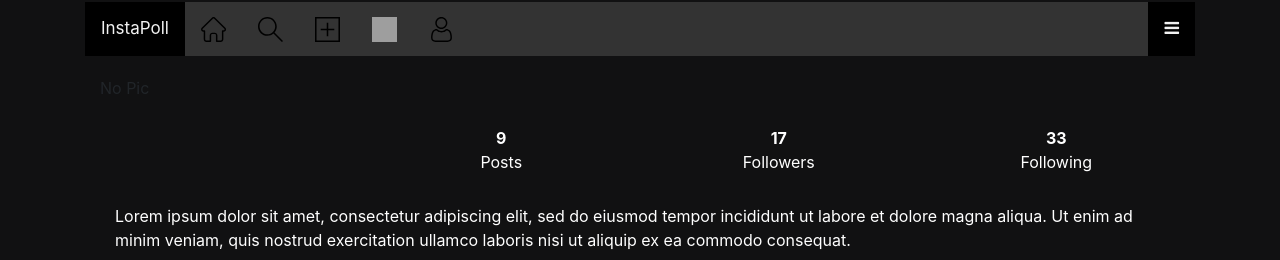
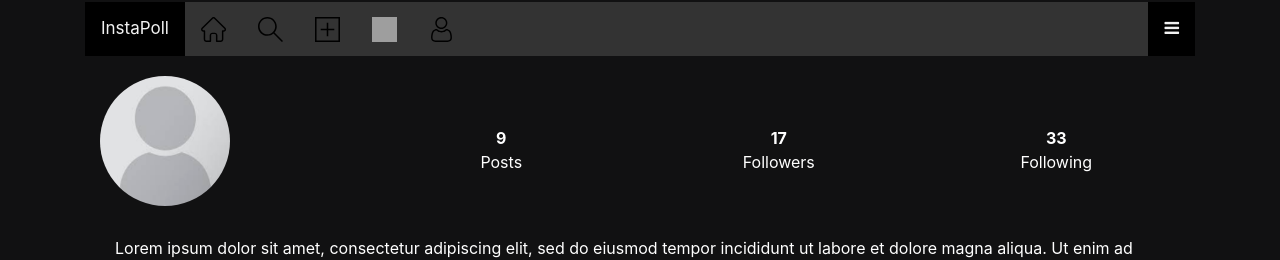
Before and after one commit to jessicahojh/easy_poll, a React (Create React App) app in the folder client/: page / in a window 1280 px wide. Shown: the part 202-462 px from the top of the page. Built offline with nearby package versions, Linux system fonts and the light colour scheme; no server answers; grey boxes are pictures that could not be loaded.

Commit message:
created default pic for users without a profile pic

```diff
--- a/client/src/components/ProfilePic.jsx
+++ b/client/src/components/ProfilePic.jsx
@@ -1,18 +1,18 @@
 import React from 'react';
 import { useSelector } from 'react-redux';
-import pic from '../static/my_pic.jpg';
+import defaultPic from '../static/defaultPic.jpg';
 
 const ProfilePic = () => {
 
     const user = useSelector((state) => state.users.user);
 
-    if (user) {
+    if (user && user.photo !== "") {
         return (
             <img src={`/uploads/${user.photo}`} alt="profilepic" className='pic'/>
         )
     } else {
         return (
-            <div>No Pic</div>
+            <img src={defaultPic} alt="defaultpic" className='pic'/>
         )
     }
 }
```
Also changed, not shown: client/src/static/defaultPic.jpg (added), 1 other file (tests, documents, lock files or other folders).
